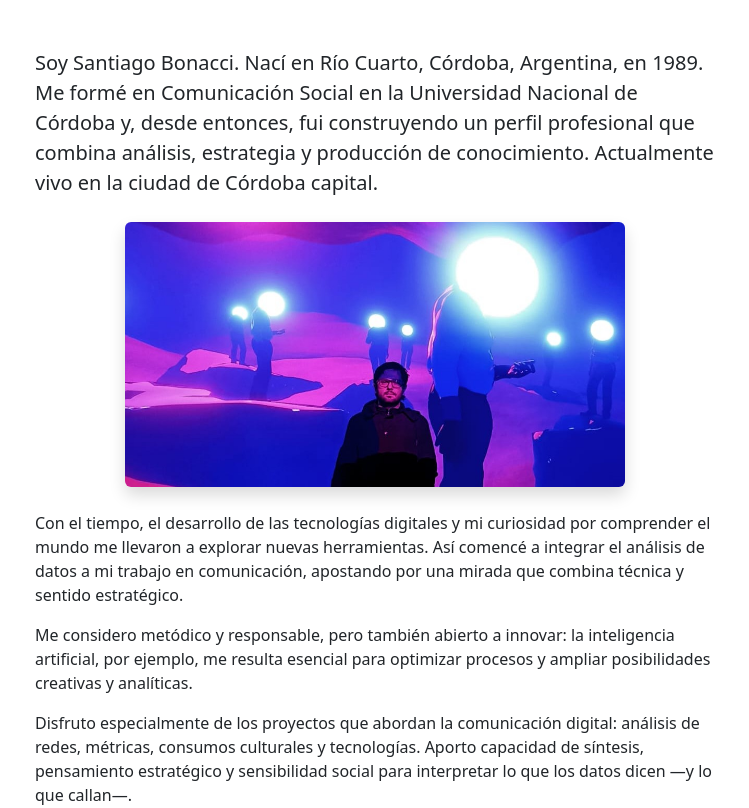
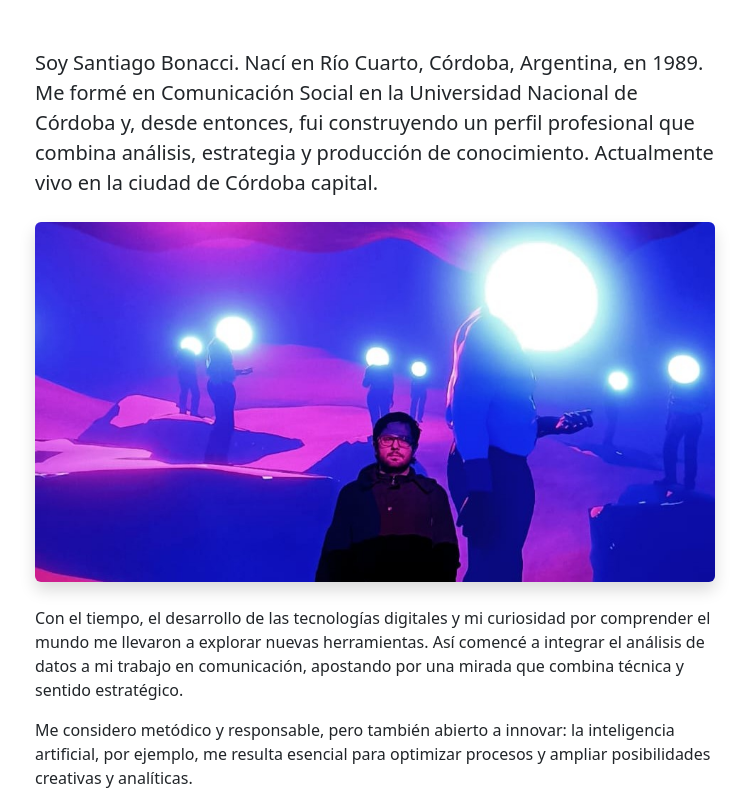
Before and after one commit to sbonacci33/mi_portfolio, a Flask app: page /sobre_mi in a window 1280 px wide. Shown: the part 273-1081 px from the top of the page, without its empty margins (265-1014 px from the left). Run offline with Flask 3, Linux system fonts and the light colour scheme; some libraries are stand-ins or nearby versions.

Commit message:
Cambio de archivos docs

```diff
--- a/templates/sobre_mi.html
+++ b/templates/sobre_mi.html
@@ -18,10 +18,11 @@
 
                 <div class="text-center my-4">
                     <img src="{{ url_for('static', filename='assets/sobremi.jpeg') }}"
-                         alt="Santiago Bonacci"
-                         class="img-fluid rounded shadow"
-                         style="max-width: 500px;">
+                        alt="Santiago Bonacci"
+                        class="img-fluid rounded shadow"
+                        style="max-width: 100%; height: auto; max-height: 450px; object-fit: cover; border-radius: 12px;">
                 </div>
+
 
                 <p>
                     Con el tiempo, el desarrollo de las tecnologías digitales y mi curiosidad por comprender el mundo me llevaron a explorar nuevas herramientas. Así comencé a integrar el análisis de datos a mi trabajo en comunicación, apostando por una mirada que combina técnica y sentido estratégico.
```
